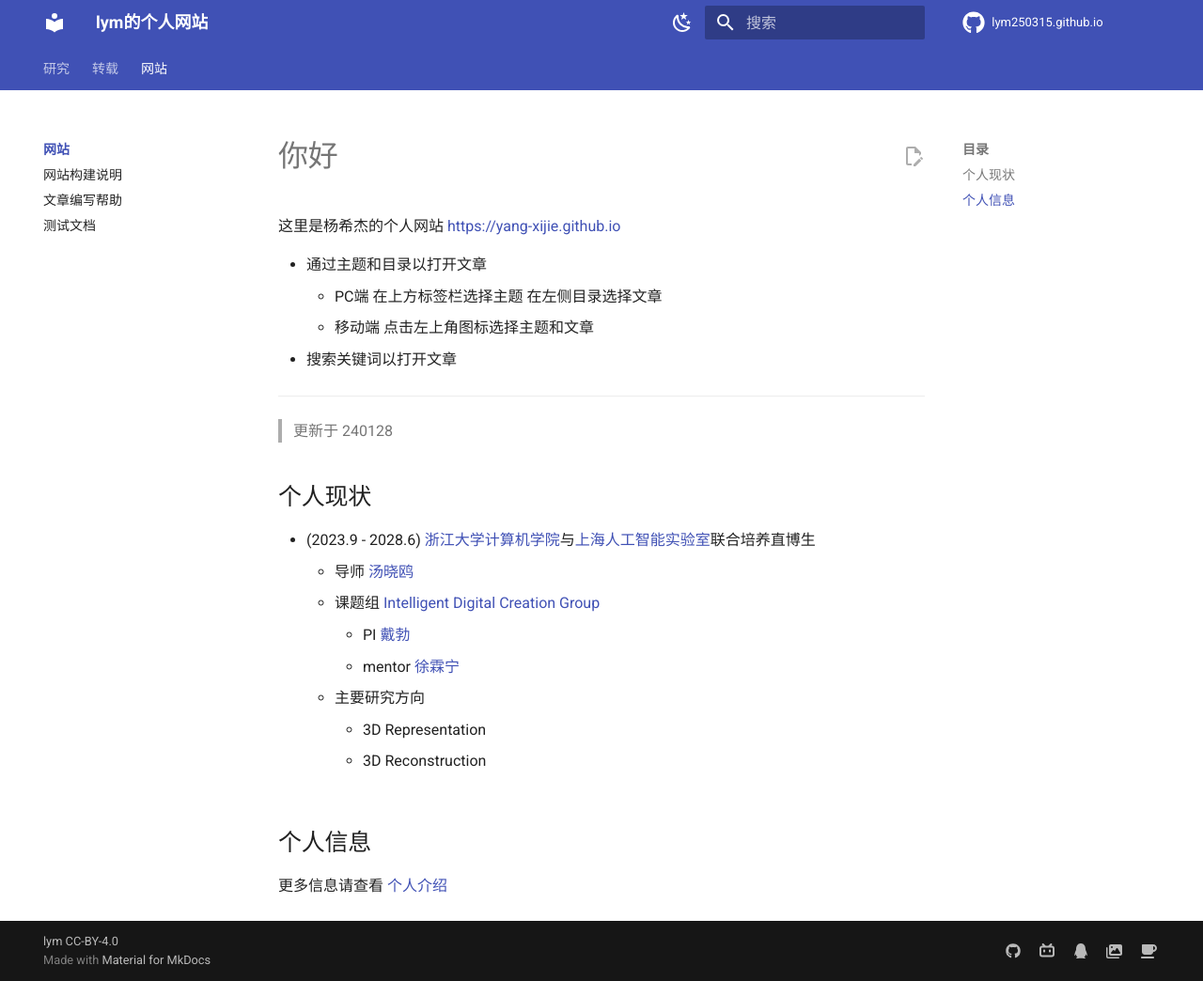
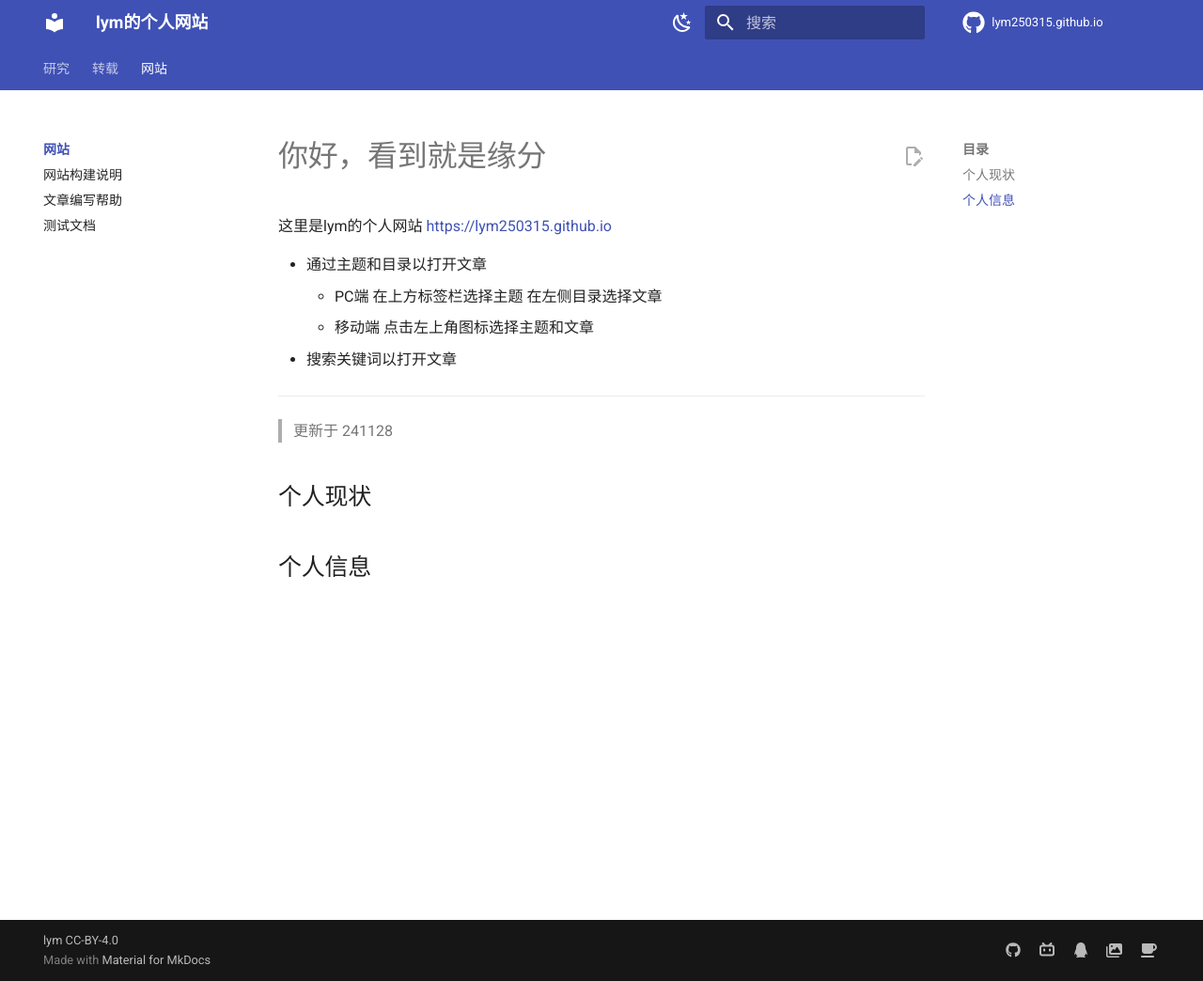
Before and after one commit to lym250315/lym250315.github.io, an MkDocs documentation site: the page built from docs/WEBSITE/index.md, in a window 1280 px wide and 1044 px high. Shown: the whole window at 94% size. Built offline with MkDocs 1.6.1 and Material for MkDocs 9.7.7, drawn with Linux system fonts in a browser that asks for light colours; comment, search, counter and statistics services are not loaded.

Commit message:
删除信息

```diff
--- a/docs/WEBSITE/index.md
+++ b/docs/WEBSITE/index.md
@@ -1,6 +1,6 @@
-# 你好
+# 你好，看到就是缘分
 
-这里是杨希杰的个人网站 <https://yang-xijie.github.io>
+这里是lym的个人网站 <https://lym250315.github.io>
 
 - 通过主题和目录以打开文章
     - PC端 在上方标签栏选择主题 在左侧目录选择文章
@@ -9,19 +9,9 @@
 
 ---
 
-> 更新于 240128
+> 更新于 241128
 
 ## 个人现状
 
-- (2023.9 - 2028.6) [浙江大学计算机学院](http://www.cs.zju.edu.cn/csen/)与[上海人工智能实验室](https://www.shlab.org.cn)联合培养直博生
-    - 导师 [汤晓鸥](https://baike.baidu.com/item/汤晓鸥)
-    - 课题组 [Intelligent Digital Creation Group](https://idc-sh.github.io)
-        - PI [戴勃](http://daibo.info)
-        - mentor [徐霖宁](https://eveneveno.github.io/lnxu/)
-    - 主要研究方向
-        - 3D Representation
-        - 3D Reconstruction
 
 ## 个人信息
-
-更多信息请查看 [个人介绍](../ME/introduction.md)
```
